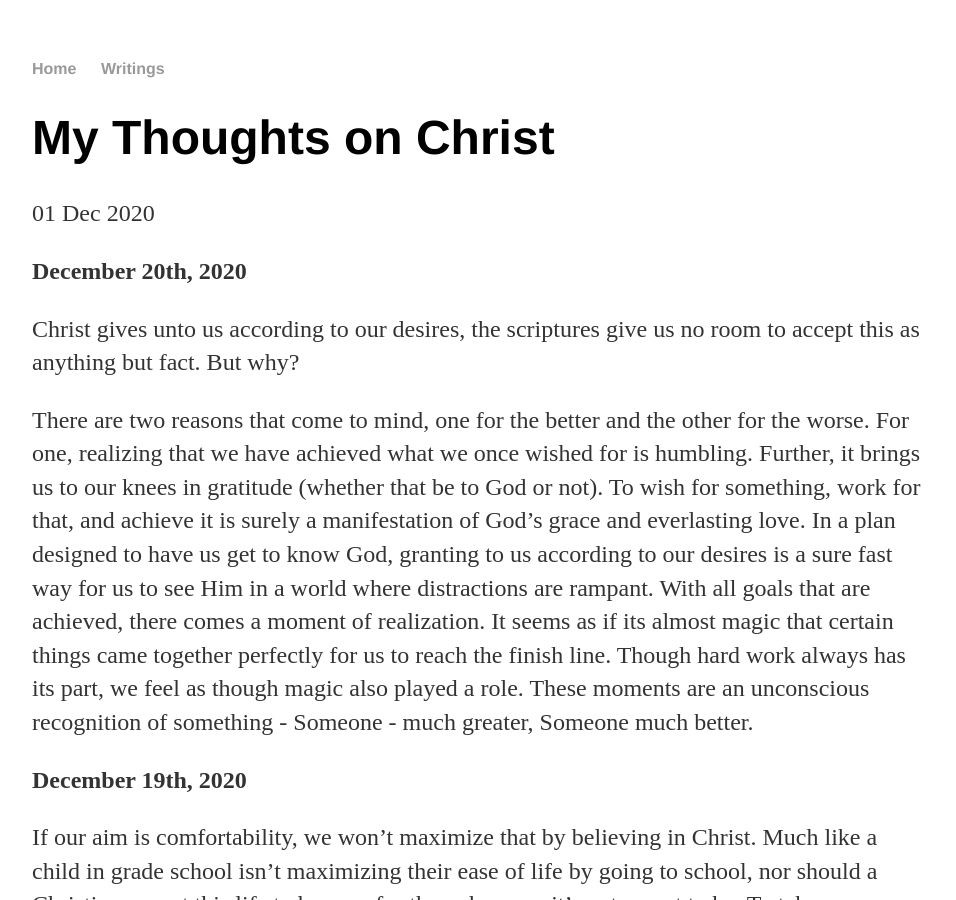
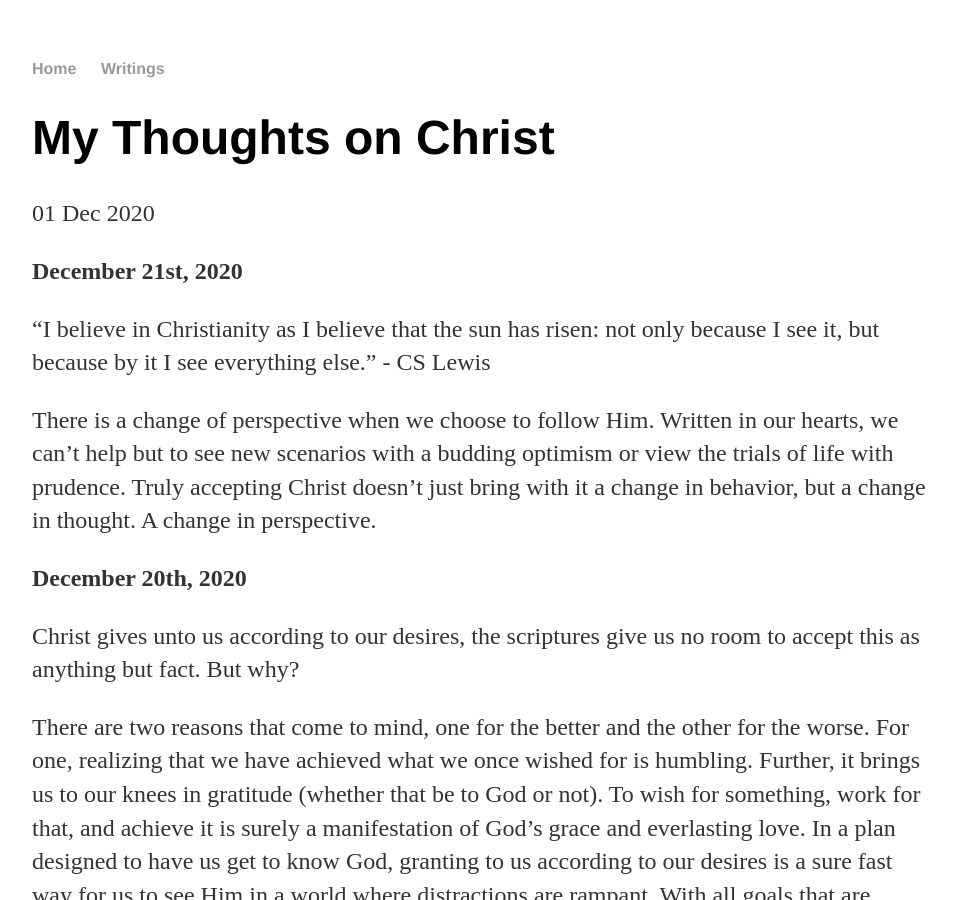
Before and after one commit to huntermaxfield/huntermaxfield.github.io, a Jekyll site: the page built from _posts/2020-12-01-christmas-posts-2020.md, in a window 1280 px wide and 900 px high. Shown: the whole window, without its empty margins (160-1116 px from the left). Built offline with Jekyll 4.4.1, drawn with Linux system fonts in a browser that asks for light colours.

Commit message:
new post

```diff
--- a/_posts/2020-12-01-christmas-posts-2020.md
+++ b/_posts/2020-12-01-christmas-posts-2020.md
@@ -2,6 +2,14 @@
 layout: post
 title: "My Thoughts on Christ"
 ---
+
+**December 21st, 2020**
+
+“I believe in Christianity as I believe that the sun has risen: not only because I see it, but because by it I see everything else.” - CS Lewis
+
+There is a change of perspective when we choose to follow Him.  Written in our hearts, we can't help but to see new scenarios with a budding optimism or view the trials of life with prudence.  Truly accepting Christ doesn't just bring with it a change in behavior, but a change in thought.  A change in perspective.
+
+
 
 **December 20th, 2020**
 
```
Also changed, not shown: 1 other file.
